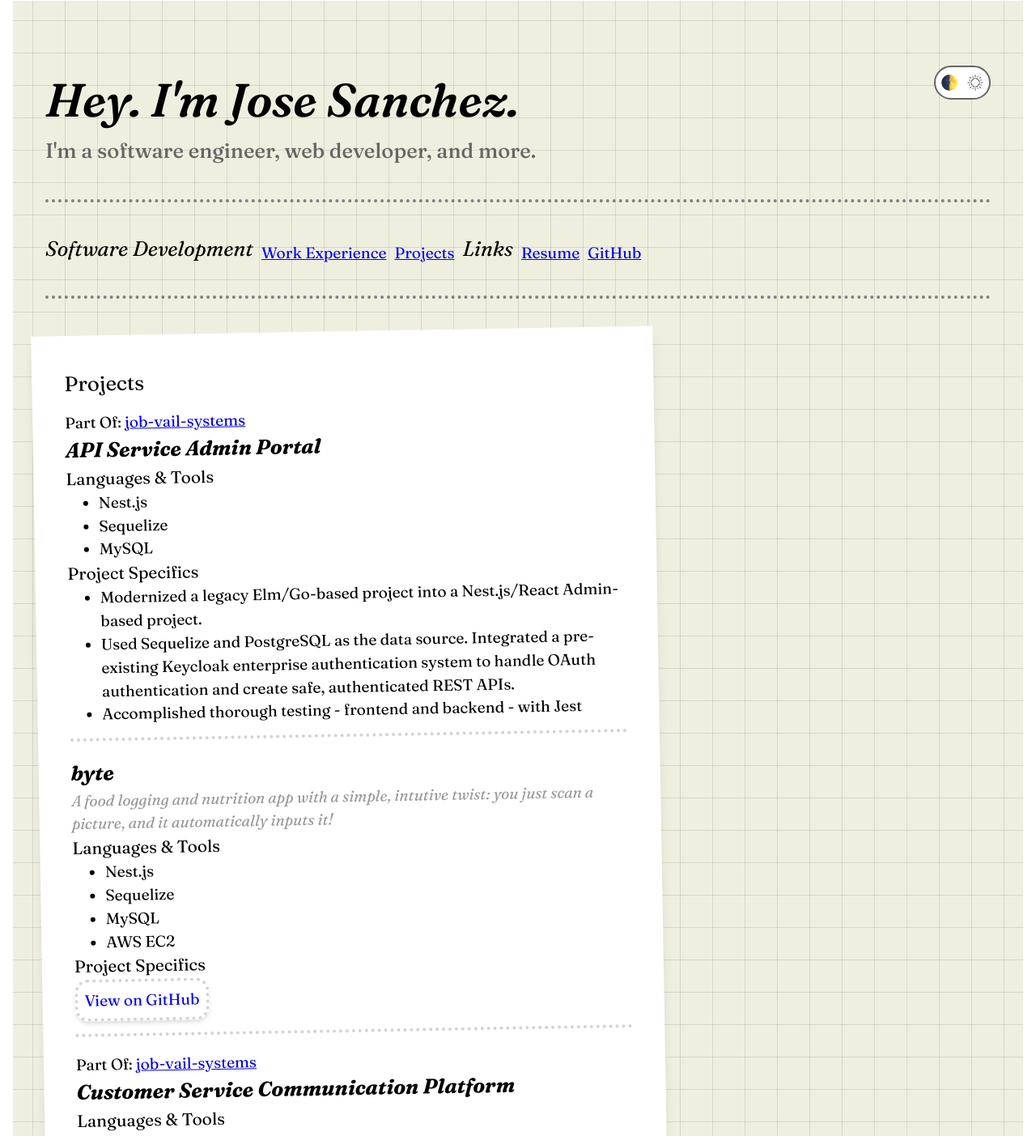
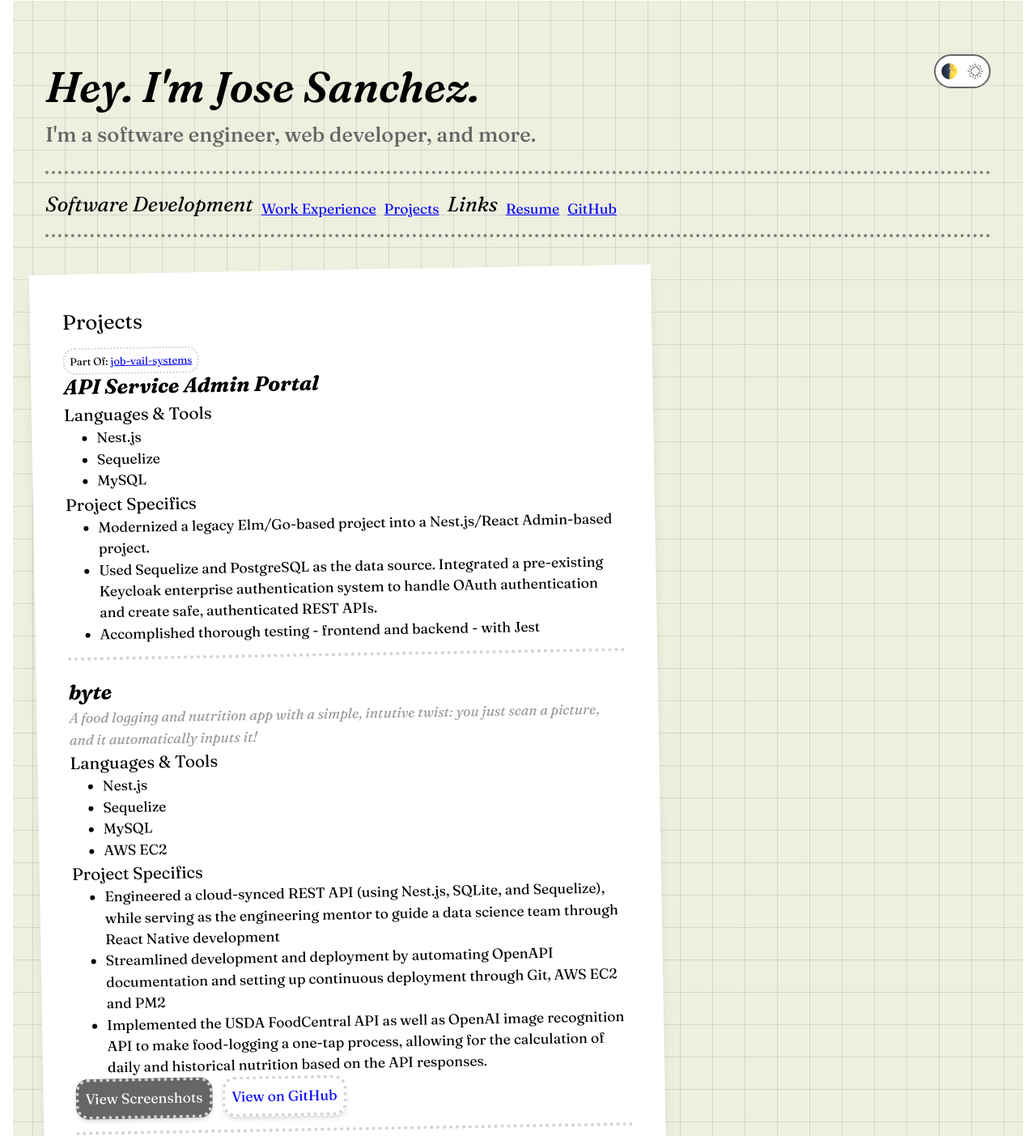
Before and after one commit to js5253/personal-website, an Eleventy site: page src/projects.html in a window 1280 px wide. Shown: the part 15-1418 px from the top of the page at 81% size. Built offline with nearby package versions, Linux system fonts and the light colour scheme; Eleventy itself is replaced by a stand-in of ours; files that its build step writes are made by us from their sources; no server answers.

Commit message:
added a bit more copy

```diff
--- a/src/css/styles.css
+++ b/src/css/styles.css
@@ -24,7 +24,7 @@
     --link-color: white;
     --secondary-color: #CCC;
     --grid-color: #16691c;
-    --absolute-color: black;
+    --absolute-color: rgb(42, 42, 42);
 
 }
 
@@ -35,7 +35,7 @@ html {
 body {
     font-family: 'Fraunces', serif;
     padding: 40px;
-    font-size: 1.2rem;
+    font-size: 1.1rem;
     background-color: var(--background-color);
     background-size: 40px 40px;
     font-variation-settings:
@@ -119,7 +119,7 @@ body {
 }
 
 h1 {
-    font-size: 3.6rem;
+    font-size: 3.3rem;
     font-style: italic;
     font-weight: 600;
 }
@@ -161,6 +161,7 @@ nav ul {
 a,
 a:link {
     transition: all 300ms;
+    color: var(--link-color);
 
 }
 .button {
@@ -172,9 +173,16 @@ a:link {
     text-decoration: none;
     box-shadow: 0 4px 6px -1px rgb(0 0 0 / 0.1), 0 2px 4px -2px rgb(0 0 0 / 0.1);
     color: var(--link-color);
+    &.btn-main {
+    background: var(--secondary-color);
+    color: white;
+    }
+}
+.button-container ul {
+    padding: 0;
 }
 nav {
-    padding: 2em 0;
+    padding: 1em 0;
     border-top: dotted gray 4px;
     border-bottom: dotted gray 4px;
     text-align: right;
@@ -184,6 +192,12 @@ nav {
         color: var(--link-color);
 
     }
+}
+.job-project-chip {
+    border: dotted lightgray 2px;
+    padding: .5em;
+    font-size: small;
+    border-radius: 15px;
 }
 
 
@@ -207,19 +221,20 @@ a:hover {
     min-height: 70vh;
     padding: 40px;
     margin-top: 40px;
-    transform: rotate(-1deg);
+    transform: rotate(-.5deg);
     box-shadow: 0 10px 15px -3px rgb(0 0 0 / 0.1), 0 4px 6px -4px rgb(0 0 0 / 0.1);
 }
 
 header {
-    padding: 40px 0;
+    padding: 1.5em 0;
 }
 
 .job {
     margin-bottom: 5px;
     padding: 15px 0;
     &:target {
-        background-color: #EBEBEB;
+    background-color: color-mix(in srgb, var(--absolute-color), white 22%);
+    color: lighten;
     }
 }
 
@@ -235,6 +250,8 @@ header {
 @media screen and (width > 1000px) {
     #page-contents {
         max-width: 60vw;
+        transform: rotate(-1deg);
+
     }
 
     nav ul,
--- a/src/projects.html
+++ b/src/projects.html
@@ -13,7 +13,7 @@ title: Projects
     {% for project in collections.projects %}
     <div class="project" data-type="{{project.data.type}}">
         {% if project.data.type != 'independent' %}
-        <span>Part Of: <a href="/work-experience#{{project.data.type}}">{{project.data.type}}</a></span>
+        <span class="job-project-chip">Part Of: <a href="/work-experience#{{project.data.type}}">{{project.data.type}}</a></span>
         {% endif %}
         <h4>{{project.data.title}}</h4>
         <p class="tagline">{{project.data.subtitle}}</p>
@@ -30,7 +30,12 @@ title: Projects
         </ul>
         {% endif %}
         {%if project.data.codeLink %}
-        <a class="button" href="{{project.data.codeLink}}">View on GitHub</a>
+        <div class="button-container">
+            <ul style="list-style: none; display: flex; gap: 12px;">
+        <li><a class="button btn-main" href="">View Screenshots</a></li>
+        <li><a class="button" href="{{project.data.codeLink}}">View on GitHub</a></li>
+        </ul>
+        </div>
         {% endif %}
     </div>
     {% else %}
--- a/src/projects/byte.njk
+++ b/src/projects/byte.njk
@@ -10,3 +10,6 @@ technologiesUsed:
     - AWS EC2
 codeLink: https://github.com/amiro33/FoodFacts
 ---
+<li>Engineered a cloud-synced REST API (using Nest.js, SQLite, and Sequelize), while serving as the engineering mentor to guide a data science team through React Native development</li>
+<li>Streamlined development and deployment by automating OpenAPI documentation and setting up continuous deployment through Git, AWS EC2 and PM2</li>
+<li>Implemented the USDA FoodCentral API as well as OpenAI image recognition API to make food-logging a one-tap process, allowing for the calculation of daily and historical nutrition based on the API responses.</li>
--- a/src/projects/dict.njk
+++ b/src/projects/dict.njk
@@ -10,3 +10,5 @@ technologiesUsed:
     - Sherpa-ONNX
 codeLink: https://github.com/js5253/pdf-tts-app
 ---
+<li>Developed a high-performance, cross-platform desktop application enabling users to convert PDF, ePub, or DOCX files into audio, for offline listening and accessibility.</li>
+<li>Engineered a robust Rust backend with asynchronous (Tokio) processing for local ONNX/sherpa.rs text-to-speech inference, communicating with the frontend via Tauri</li>
```
